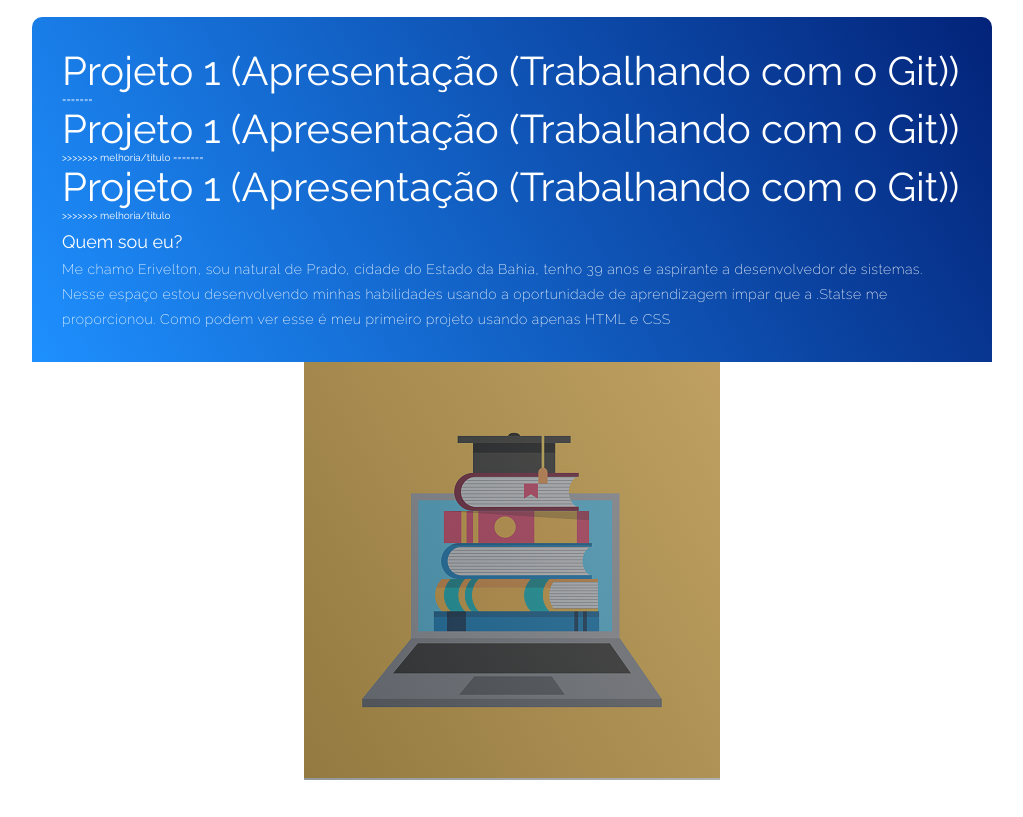
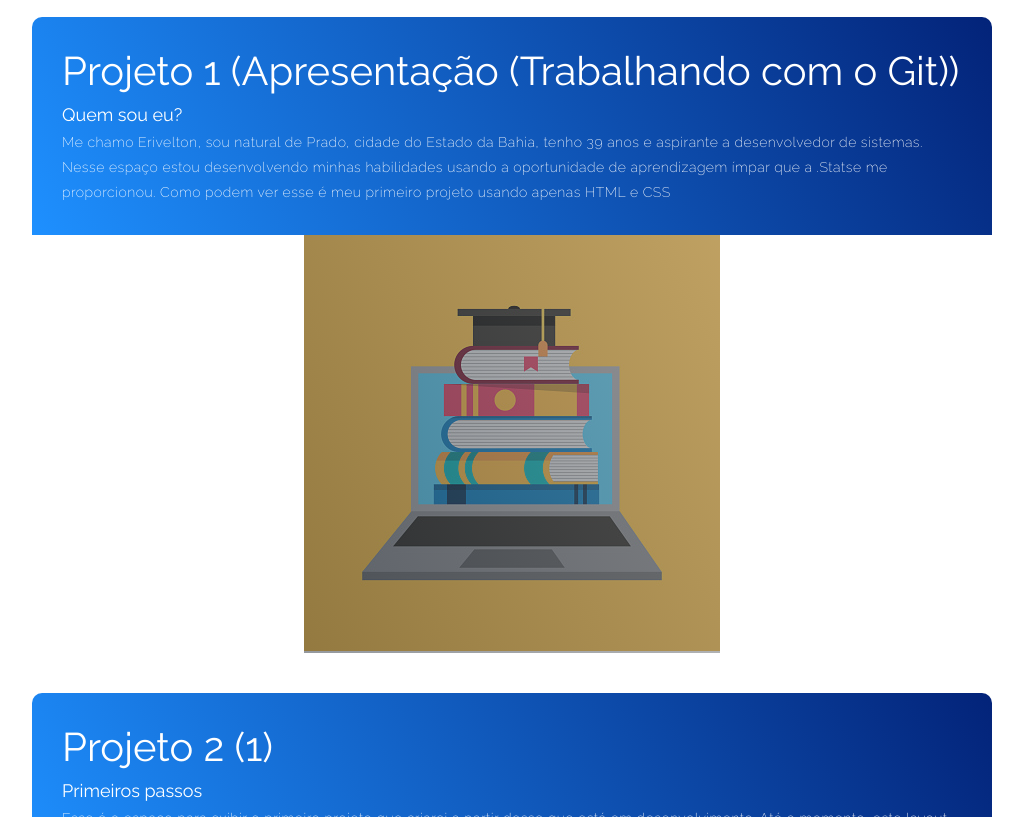
Before and after one commit to Erivelton123/portfolio-erivelton, a plain HTML site: page index.html in a window 1280 px wide. Shown: the part 1165-1982 px from the top of the page, without its empty margins (128-1151 px from the left). Drawn offline with Linux system fonts and the light colour scheme.

Commit message:
remove bugs

```diff
--- a/index.html
+++ b/index.html
@@ -30,12 +30,7 @@
                     <div class="project-info">
 
                         <h1> Projeto 1 (Apresentação (Trabalhando com o Git))</h1>
-=======
-                        <h1> Projeto 1 (Apresentação (Trabalhando com o Git))</h1>
->>>>>>> melhoria/titulo
-=======
-                        <h1> Projeto 1 (Apresentação (Trabalhando com o Git))</h1>
->>>>>>> melhoria/titulo
+
                             <h2>Quem sou eu?</h2>
                             <p>Me chamo Erivelton, sou natural de Prado, cidade do Estado da Bahia, tenho 39 anos e
                                 aspirante a desenvolvedor de sistemas. Nesse espaço estou desenvolvendo minhas habilidades
```
Lines whose indentation alone changed are shown as unchanged.
